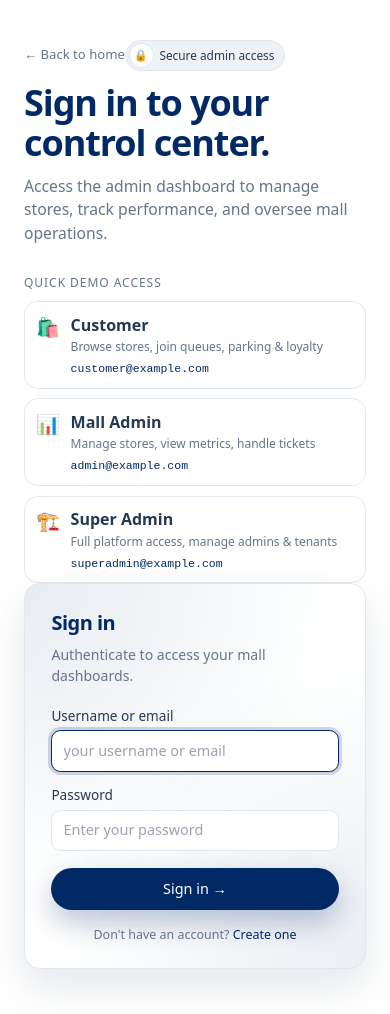
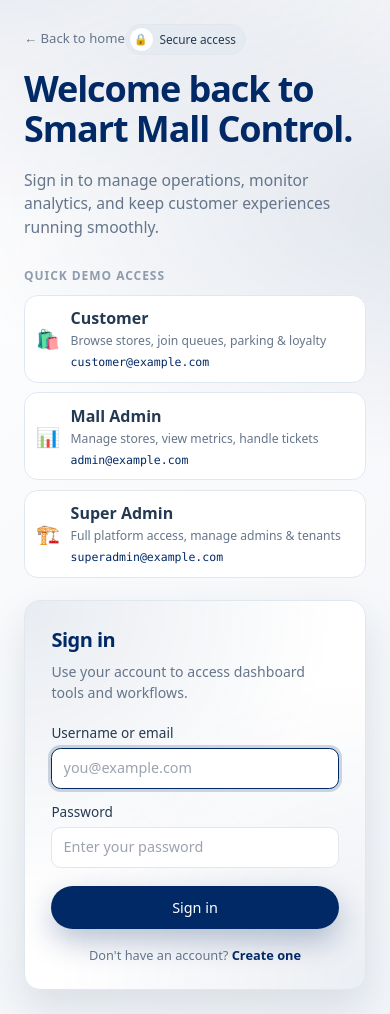
Before and after one commit to Dhivanujan/Smart-Mall-Management-System, a React (Vite) app in the folder frontend/: page /login in a window 390 px wide. Built offline with nearby package versions, Linux system fonts and the light colour scheme; no server answers.

Commit message:
feat: enhance authentication pages with improved layout, styles, and accessibility features

```diff
--- a/frontend/src/features/auth/LoginPage.jsx
+++ b/frontend/src/features/auth/LoginPage.jsx
@@ -36,30 +36,26 @@ export const LoginPage = () => {
         setPassword(pw);
         setError(null);
     };
-    return (<div className="app-page" style={{ alignItems: "stretch" }}>
-			<div className="app-page-inner animate-fade-in-up" style={{ maxWidth: 1000 }}>
-				<section style={{ display: "flex", alignItems: "center" }}>
+    return (<div className="app-page auth-page">
+			<div className="app-page-inner auth-page-inner animate-fade-in-up">
+				<section className="auth-hero-panel">
 					<div>
-						<Link to="/" style={{ display: "inline-flex", alignItems: "center", gap: "0.4rem", fontSize: "0.82rem", color: "var(--color-text-muted)", textDecoration: "none", marginBottom: "1rem" }}>
+						<Link to="/" className="auth-back-link">
 							← Back to home
 						</Link>
-						<div className="app-badge" aria-label="Smart mall badge" style={{ marginBottom: "0.75rem" }}>
-							<span className="app-badge-pill" style={{ color: "#818cf8" }}>🔒</span>
-							Secure admin access
+						<div className="app-badge auth-badge" aria-label="Smart mall badge">
+							<span className="app-badge-pill auth-badge-pill">🔒</span>
+							Secure access
 						</div>
-						<h1 className="app-hero-heading" style={{ marginBottom: "0.8rem" }}>
-							Sign in to your<br />control center.
+						<h1 className="app-hero-heading auth-title">
+							Welcome back to<br />Smart Mall Control.
 						</h1>
-						<p className="app-hero-subtitle">
-							Access the admin dashboard to manage stores, track performance, and oversee mall operations.
+						<p className="app-hero-subtitle auth-subtitle">
+							Sign in to manage operations, monitor analytics, and keep customer experiences running smoothly.
 						</p>
-
-						{/* Demo account cards */}
-						<div style={{ marginTop: "1.25rem" }}>
-							<div style={{ fontSize: "0.75rem", textTransform: "uppercase", letterSpacing: "0.08em", color: "var(--color-text-muted)", marginBottom: "0.6rem" }}>
-								Quick demo access
-							</div>
-							<div style={{ display: "grid", gap: "0.6rem" }}>
+						<div className="auth-quick-access">
+							<p className="auth-kicker">Quick demo access</p>
+							<div className="auth-demo-grid">
 								{DEMO_ACCOUNTS.map((acct) => (
 									<button
 										key={acct.email}
@@ -67,13 +63,11 @@ export const LoginPage = () => {
 										onClick={() => fillDemo(acct.email, acct.password)}
 										className={`demo-account-btn ${username === acct.email ? "active" : ""}`}
 									>
-										<span style={{ fontSize: "1.2rem", flexShrink: 0 }}>{acct.icon}</span>
+										<span className="auth-account-icon">{acct.icon}</span>
 										<div>
-											<div style={{ fontWeight: 550, marginBottom: "0.1rem" }}>{acct.label}</div>
-											<div style={{ fontSize: "0.75rem", color: "var(--color-text-muted)" }}>{acct.desc}</div>
-											<div style={{ fontSize: "0.72rem", color: "var(--color-accent-strong)", marginTop: "0.25rem", fontFamily: "monospace" }}>
-												{acct.email}
-											</div>
+											<div className="auth-account-role">{acct.label}</div>
+											<div className="auth-account-desc">{acct.desc}</div>
+											<div className="auth-account-email">{acct.email}</div>
 										</div>
 									</button>
 								))}
@@ -81,35 +75,34 @@ export const LoginPage = () => {
 						</div>
 					</div>
 				</section>
-				<aside>
-					<div className="app-card animate-fade-in-up stagger-2" aria-label="Sign in form">
+				<aside className="auth-form-column">
+					<div className="app-card auth-card animate-fade-in-up stagger-2" aria-label="Sign in form">
 						<div className="app-card-header">
 							<h2 className="app-card-title">Sign in</h2>
-							<p className="app-card-subtitle">Authenticate to access your mall dashboards.</p>
+							<p className="app-card-subtitle">Use your account to access dashboard tools and workflows.</p>
 						</div>
 						<form onSubmit={handleSubmit} className="app-form">
 							<label className="app-field-label">
 								<span>Username or email</span>
-								<input type="text" value={username} onChange={(e) => setUsername(e.target.value)} className="app-input" placeholder="your username or email" required autoFocus/>
+								<input type="text" value={username} onChange={(e) => setUsername(e.target.value)} className="app-input" placeholder="you@example.com" required autoFocus/>
 							</label>
 							<label className="app-field-label">
 								<span>Password</span>
 								<input type="password" value={password} onChange={(e) => setPassword(e.target.value)} className="app-input" placeholder="Enter your password" required/>
 							</label>
-							{error && (<div className="error-banner" style={{ marginBottom: 0 }}>
+							{error && (<div className="error-banner">
 									<span className="error-icon">⚠️</span>
 									<span>{error}</span>
 								</div>)}
-							<button type="submit" className="btn btn-primary" disabled={isSubmitting} style={{ width: "100%", marginTop: "0.25rem" }}>
-								{isSubmitting ? (<span style={{ display: "flex", alignItems: "center", gap: "0.5rem" }}>
-										<span style={{ width: 14, height: 14, border: "2px solid rgba(255,255,255,0.3)", borderTopColor: "#fff", borderRadius: "999px", animation: "spin 0.6s linear infinite", display: "inline-block" }}/>
-										Signing in…
-									</span>) : "Sign in →"}
+							<button type="submit" className="btn btn-primary auth-submit-btn" disabled={isSubmitting}>
+								{isSubmitting ? (<span className="auth-loading-content">
+										<span className="auth-spinner"/>
+										Signing in...
+									</span>) : "Sign in"}
 							</button>
 						</form>
-						<div style={{ marginTop: "1rem", textAlign: "center", fontSize: "0.78rem", color: "var(--color-text-muted)" }}>
-							Don&apos;t have an account?{" "}
-							<Link to="/register" style={{ color: "var(--color-accent-strong)" }}>Create one</Link>
+						<div className="auth-footer-text">
+							Don&apos;t have an account? <Link to="/register" className="auth-inline-link">Create one</Link>
 						</div>
 					</div>
 				</aside>
--- a/frontend/src/features/auth/RegisterPage.jsx
+++ b/frontend/src/features/auth/RegisterPage.jsx
@@ -38,26 +38,24 @@ export const RegisterPage = () => {
             setIsSubmitting(false);
         }
     };
-    return (<div className="app-page" style={{ alignItems: "stretch" }}>
-			<div className="app-page-inner animate-fade-in-up" style={{ maxWidth: 480, margin: "0 auto" }}>
-				<div className="app-card">
+    return (<div className="app-page auth-page auth-page-register">
+            <div className="app-page-inner auth-register-wrapper animate-fade-in-up">
+                <div className="app-card auth-card auth-register-card">
                     <div className="app-card-header">
-						<Link to="/login" style={{
-            fontSize: "0.82rem",
-            color: "var(--color-text-muted)",
-            textDecoration: "none",
-            marginBottom: "0.75rem",
-            display: "inline-block",
-        }}>
+                        <Link to="/login" className="auth-back-link">
                             ← Back to login
                         </Link>
-						<h2 className="app-card-title">Create your account</h2>
+                        <div className="app-badge auth-badge" aria-label="Create account badge">
+                            <span className="app-badge-pill auth-badge-pill">✨</span>
+                            New account setup
+                        </div>
+                        <h2 className="app-card-title auth-register-title">Create your Smart Mall account</h2>
                         <p className="app-card-subtitle">
-							Sign up to access queues, parking, loyalty rewards and more.
+                            Set up your profile to access queue updates, parking reservations, loyalty rewards, and more.
                         </p>
                     </div>
 
-					<form onSubmit={handleSubmit} className="app-form">
+                    <form onSubmit={handleSubmit} className="app-form auth-form-grid">
                         <label className="app-field-label">
                             <span>Full name</span>
                             <input type="text" value={fullName} onChange={(e) => setFullName(e.target.value)} className="app-input" placeholder="Jane Doe" required/>
@@ -78,41 +76,21 @@ export const RegisterPage = () => {
                             <input type="password" value={confirmPassword} onChange={(e) => setConfirmPassword(e.target.value)} className="app-input" placeholder="Repeat password" required minLength={6}/>
                         </label>
 
-						{error && (<div className="error-banner" style={{ marginBottom: 0 }}>
+                        {error && (<div className="error-banner">
                                 <span className="error-icon">⚠️</span>
                                 <span>{error}</span>
                             </div>)}
 
-						<button type="submit" className="btn btn-primary" disabled={isSubmitting} style={{ width: "100%", marginTop: "0.25rem" }}>
-							{isSubmitting ? (<span style={{
-                display: "flex",
-                alignItems: "center",
-                gap: "0.5rem",
-            }}>
-									<span style={{
-                width: 14,
-                height: 14,
-                border: "2px solid rgba(255,255,255,0.3)",
-                borderTopColor: "#fff",
-                borderRadius: "999px",
-                animation: "spin 0.6s linear infinite",
-                display: "inline-block",
-            }}/>
-									Creating account…
-								</span>) : ("Create account →")}
+                        <button type="submit" className="btn btn-primary auth-submit-btn" disabled={isSubmitting}>
+                            {isSubmitting ? (<span className="auth-loading-content">
+                                    <span className="auth-spinner"/>
+                                    Creating account...
+                                </span>) : ("Create account")}
                         </button>
                     </form>
 
-					<div style={{
-            marginTop: "1rem",
-            textAlign: "center",
-            fontSize: "0.78rem",
-            color: "var(--color-text-muted)",
-        }}>
-						Already have an account?{" "}
-						<Link to="/login" style={{ color: "var(--color-accent-strong)" }}>
-							Sign in
-						</Link>
+                    <div className="auth-footer-text">
+                        Already have an account? <Link to="/login" className="auth-inline-link">Sign in</Link>
                     </div>
                 </div>
             </div>
--- a/frontend/src/styles/global.css
+++ b/frontend/src/styles/global.css
@@ -82,6 +82,191 @@
 }
 
 @layer components {
+  .auth-page {
+    position: relative;
+    overflow: hidden;
+  }
+
+  .auth-page::before {
+    content: "";
+    position: absolute;
+    inset: 0;
+    background:
+      radial-gradient(900px 500px at -10% -10%, hsl(var(--primary) / 0.12), transparent 65%),
+      radial-gradient(780px 420px at 110% 20%, hsl(var(--ring) / 0.1), transparent 62%),
+      linear-gradient(145deg, hsl(var(--background)), hsl(var(--secondary) / 0.45));
+    pointer-events: none;
+    z-index: 0;
+  }
+
+  .auth-page > * {
+    position: relative;
+    z-index: 1;
+  }
+
+  .auth-page-inner {
+    max-width: 1080px;
+    gap: 2.8rem;
+    align-items: stretch;
+  }
+
+  .auth-hero-panel {
+    display: flex;
+    align-items: center;
+  }
+
+  .auth-back-link {
+    display: inline-flex;
+    align-items: center;
+    gap: 0.35rem;
+    margin-bottom: 1rem;
+    color: var(--color-text-muted);
+    text-decoration: none;
+    font-size: 0.82rem;
+    font-weight: 500;
+  }
+
+  .auth-back-link:hover {
+    color: var(--color-accent-strong);
+  }
+
+  .auth-badge {
+    margin-bottom: 0.9rem;
+  }
+
+  .auth-badge-pill {
+    color: hsl(var(--primary));
+  }
+
+  .auth-title {
+    margin-bottom: 0.8rem;
+  }
+
+  .auth-subtitle {
+    margin-bottom: 0;
+    max-width: 38ch;
+  }
+
+  .auth-quick-access {
+    margin-top: 1.45rem;
+  }
+
+  .auth-kicker {
+    margin: 0 0 0.6rem;
+    font-size: 0.75rem;
+    text-transform: uppercase;
+    letter-spacing: 0.08em;
+    color: var(--color-text-dim);
+    font-weight: 600;
+  }
+
+  .auth-demo-grid {
+    display: grid;
+    gap: 0.6rem;
+  }
+
+  .auth-account-icon {
+    font-size: 1.2rem;
+    line-height: 1;
+    align-self: center;
+  }
+
+  .auth-account-role {
+    font-weight: 600;
+    margin-bottom: 0.12rem;
+    color: var(--color-text-primary);
+  }
+
+  .auth-account-desc {
+    font-size: 0.76rem;
+    color: var(--color-text-muted);
+  }
+
+  .auth-account-email {
+    margin-top: 0.24rem;
+    font-size: 0.72rem;
+    color: var(--color-accent-strong);
+    font-family: "Consolas", "SFMono-Regular", Menlo, Monaco, monospace;
+  }
+
+  .auth-form-column {
+    display: flex;
+    align-items: center;
+  }
+
+  .auth-card {
+    width: 100%;
+    max-width: 440px;
+    margin-left: auto;
+    border-radius: 1.1rem;
+    padding: 1.75rem;
+    background:
+      linear-gradient(180deg, hsl(var(--card)), hsl(var(--card) / 0.96));
+  }
+
+  .auth-submit-btn {
+    width: 100%;
+    margin-top: 0.3rem;
+    min-height: 2.7rem;
+    font-weight: 600;
+  }
+
+  .auth-loading-content {
+    display: inline-flex;
+    align-items: center;
+    gap: 0.5rem;
+  }
+
+  .auth-spinner {
+    width: 0.9rem;
+    height: 0.9rem;
+    border: 2px solid hsl(var(--primary-foreground) / 0.35);
+    border-top-color: hsl(var(--primary-foreground));
+    border-radius: 999px;
+    animation: spin 0.6s linear infinite;
+    display: inline-block;
+  }
+
+  .auth-footer-text {
+    margin-top: 1.05rem;
+    text-align: center;
+    font-size: 0.8rem;
+    color: var(--color-text-muted);
+  }
+
+  .auth-inline-link {
+    color: var(--color-accent-strong);
+    text-decoration: none;
+    font-weight: 600;
+  }
+
+  .auth-inline-link:hover {
+    text-decoration: underline;
+  }
+
+  .auth-page-register {
+    padding-top: 2rem;
+    padding-bottom: 2rem;
+  }
+
+  .auth-register-wrapper {
+    max-width: 620px;
+    margin: 0 auto;
+  }
+
+  .auth-register-card {
+    max-width: 100%;
+    margin: 0 auto;
+  }
+
+  .auth-register-title {
+    max-width: 20ch;
+  }
+
+  .auth-form-grid {
+    gap: 0.95rem;
+  }
+
   .app-page {
     min-height: 100vh;
     padding: 2.5rem 1.5rem;
@@ -293,6 +478,29 @@
   .stagger-2 {
     animation-delay: 120ms;
   }
+
+  @media (max-width: 959px) {
+    .auth-page {
+      padding-top: 1.5rem;
+      padding-bottom: 1.5rem;
+    }
+
+    .auth-page-inner {
+      display: grid;
+      gap: 1.4rem;
+      max-width: 680px;
+      margin: 0 auto;
+    }
+
+    .auth-form-column {
+      align-items: initial;
+    }
+
+    .auth-card {
+      margin-left: 0;
+      max-width: 100%;
+    }
+  }
 }
 
 @keyframes fade-in-up {
```
Lines whose indentation alone changed are shown as unchanged.
